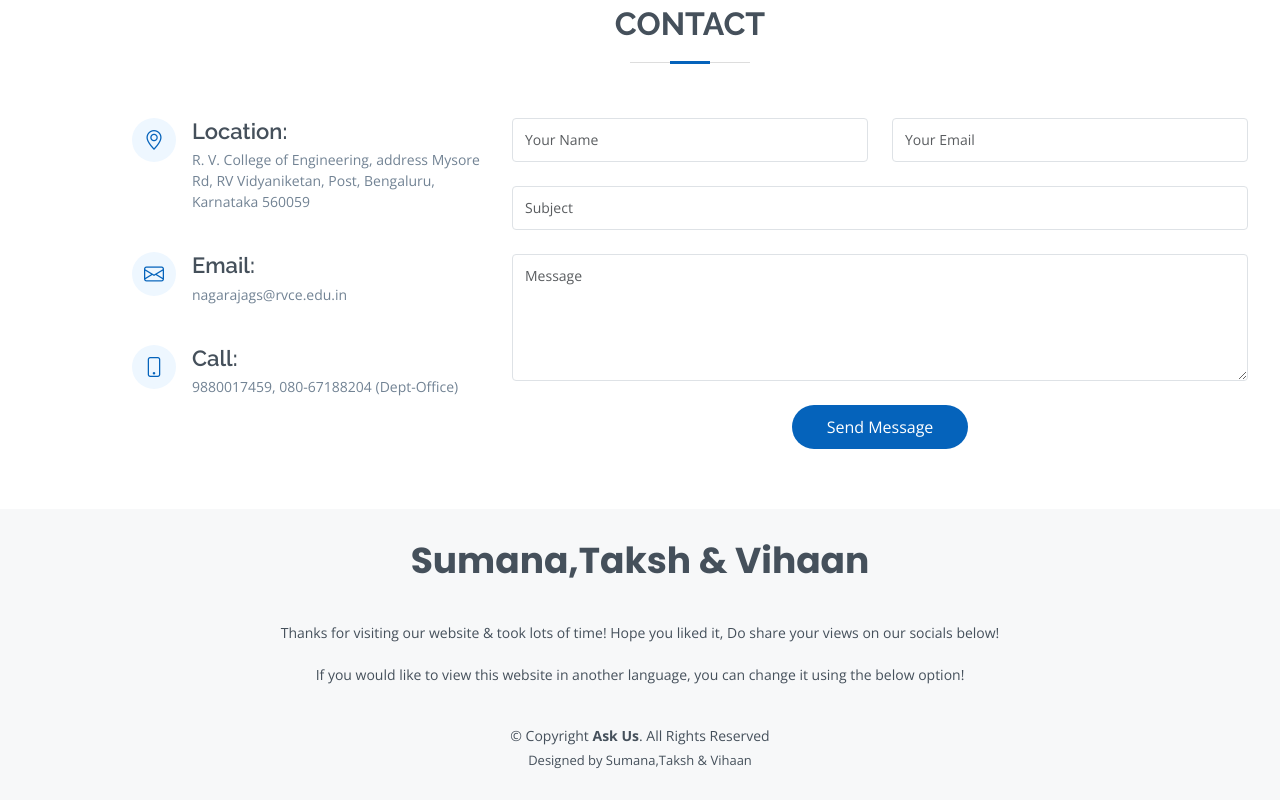
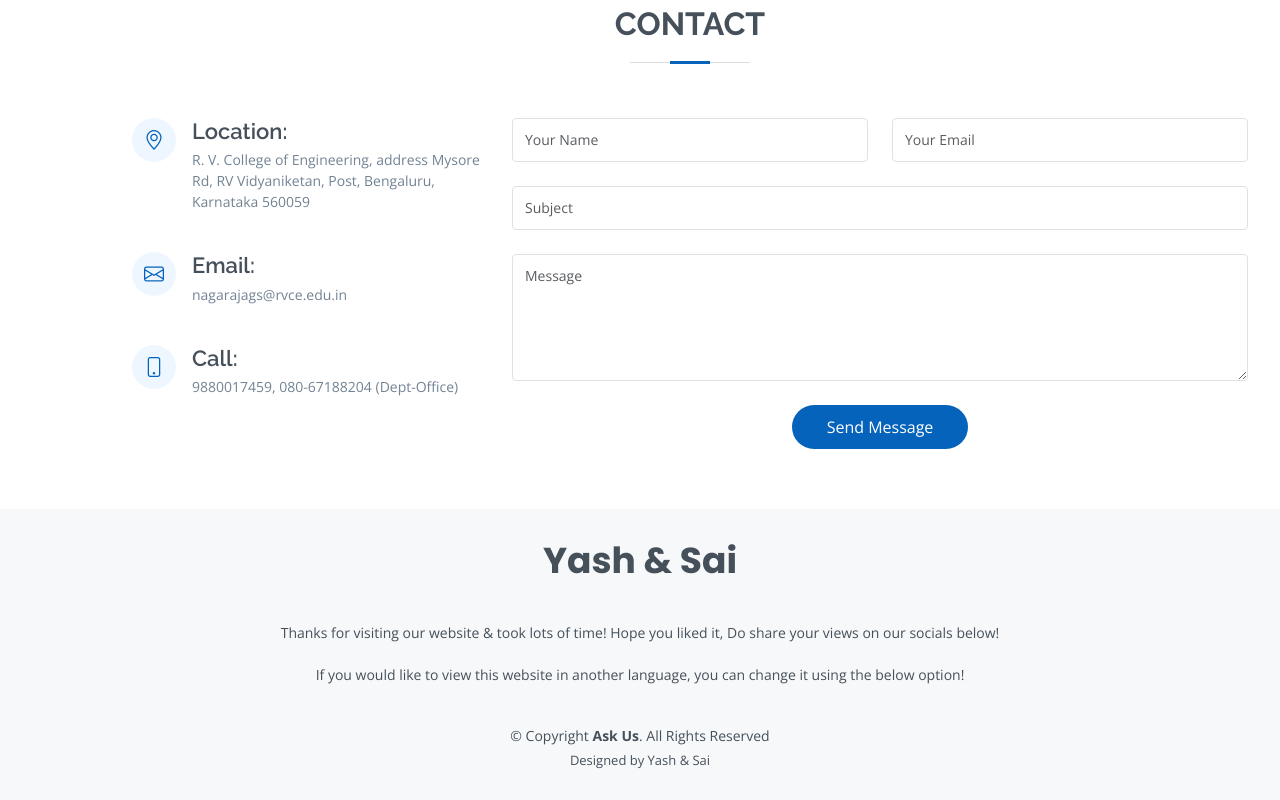
Before and after one commit to chxmq/Kannada-EL, a plain HTML site: page index.html in a window 1280 px wide. Shown: the part 5739-6539 px from the top of the page. Drawn offline with nearby package versions, Linux system fonts and the light colour scheme.

```diff
--- a/index.html
+++ b/index.html
@@ -1030,7 +1030,7 @@
     <!-- ======= Footer ======= -->
     <footer id="footer">
       <div class="container">
-        <h3>Sumana,Taksh & Vihaan</h3>
+        <h3>Yash & Sai</h3>
         <p>
           <center>
             Thanks for visiting our website & took lots of time! Hope you liked
@@ -1062,7 +1062,7 @@
           &copy; Copyright <strong><span>Ask Us</span></strong
           >. All Rights Reserved
         </div>
-        <div class="credits">Designed by Sumana,Taksh & Vihaan</div>
+        <div class="credits">Designed by Yash & Sai</div>
       </div>
     </footer>
     <!-- End Footer -->
```
